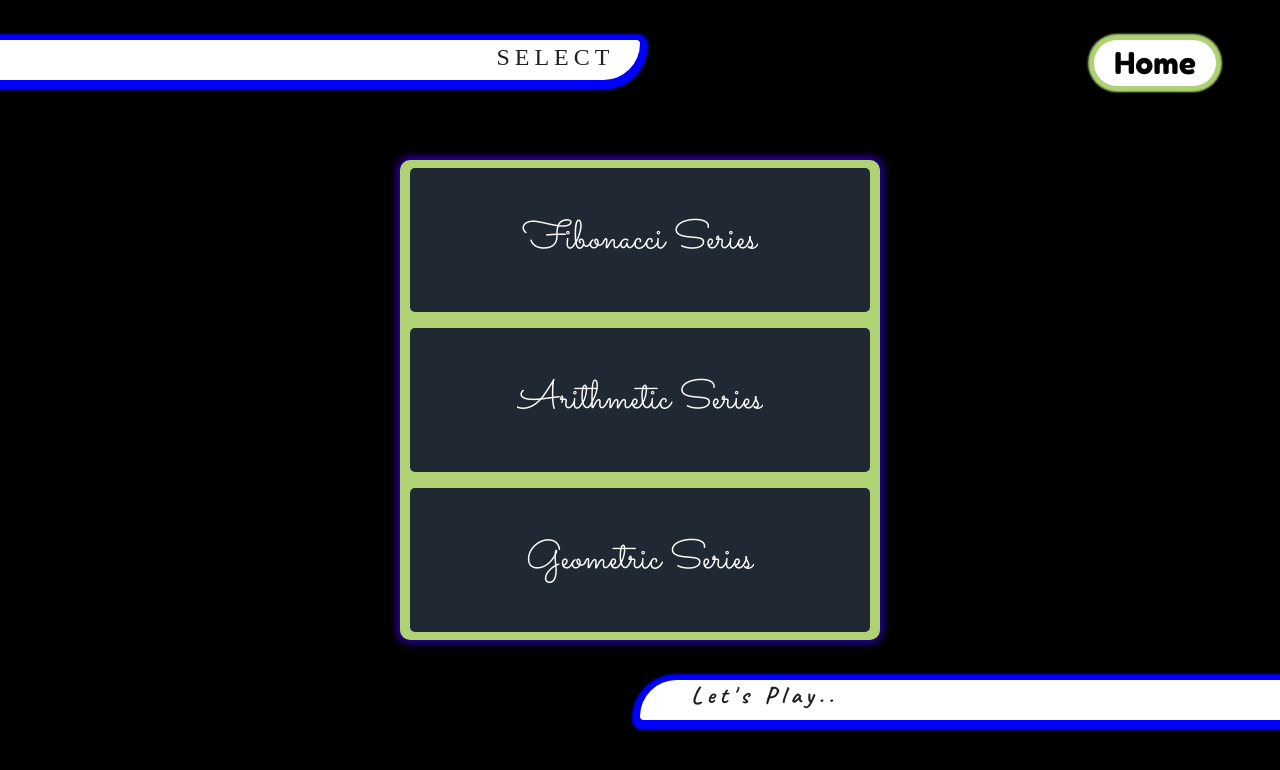
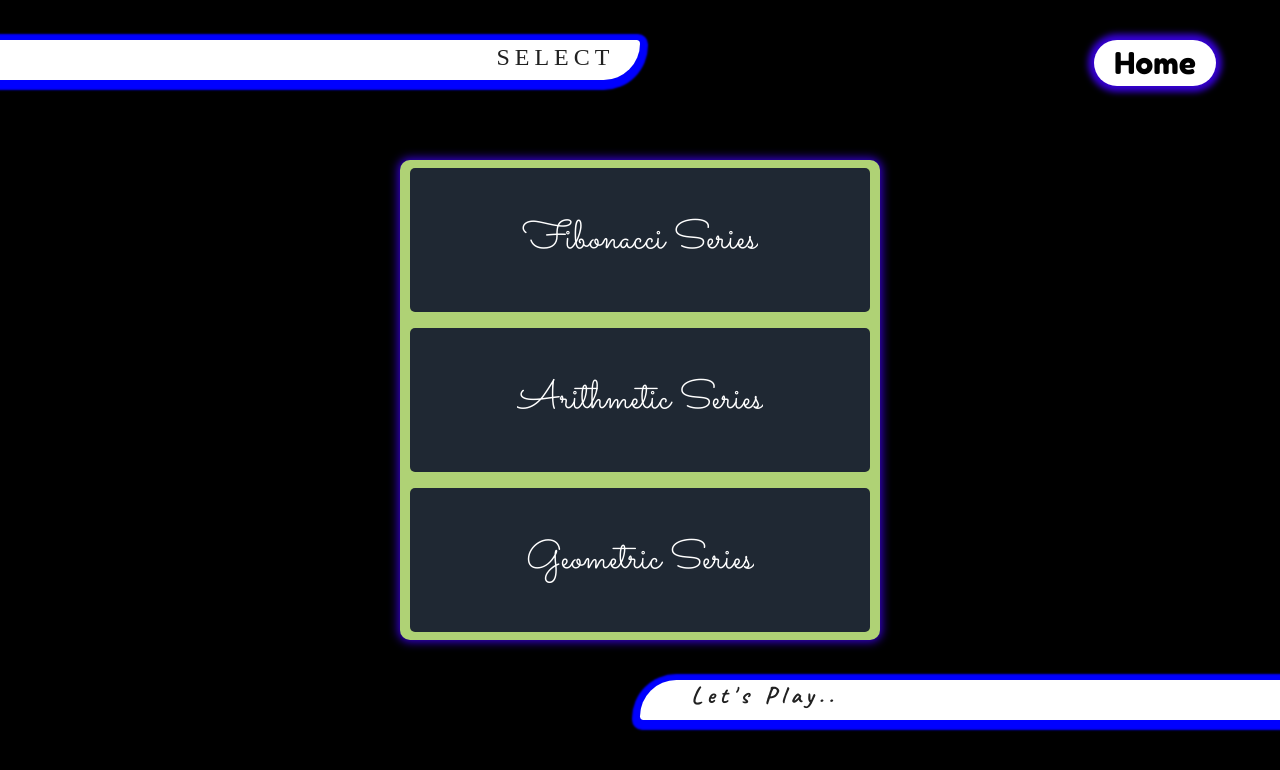
Before and after one commit to NeetishBamotraa/thebox, a React (Create React App) app: page / in a window 1280 px wide. In both pictures the pointer is over the element "Home". Shown: the top 770 px of the page. Built offline with nearby package versions, Linux system fonts and the light colour scheme; a web font is replaced by a local one.

Commit message:
1 file modified

```diff
--- a/src/style.css
+++ b/src/style.css
@@ -39,6 +39,10 @@ font-family: 'Zen Dots', cursive; */
   cursor: pointer;
   font-family: 'Fredoka One', cursive;
   box-shadow: 0 0 2px 6px #afd275;
+}
+
+.homebtn:hover {
+  box-shadow: 0 0 6px 6px #3500d3;
 }
 
 .main-style-bar-up {
@@ -186,7 +190,7 @@ font-family: 'Zen Dots', cursive; */
   left: 2vw;
   bottom: 10vh;
   padding: 5px 10px;
-  font-size: min(2vh,30px);
+  font-size: min(2vh, 30px);
   color: white;
   border-radius: 8px;
   box-shadow: 0 0 10px 5px #3500d3;
```
